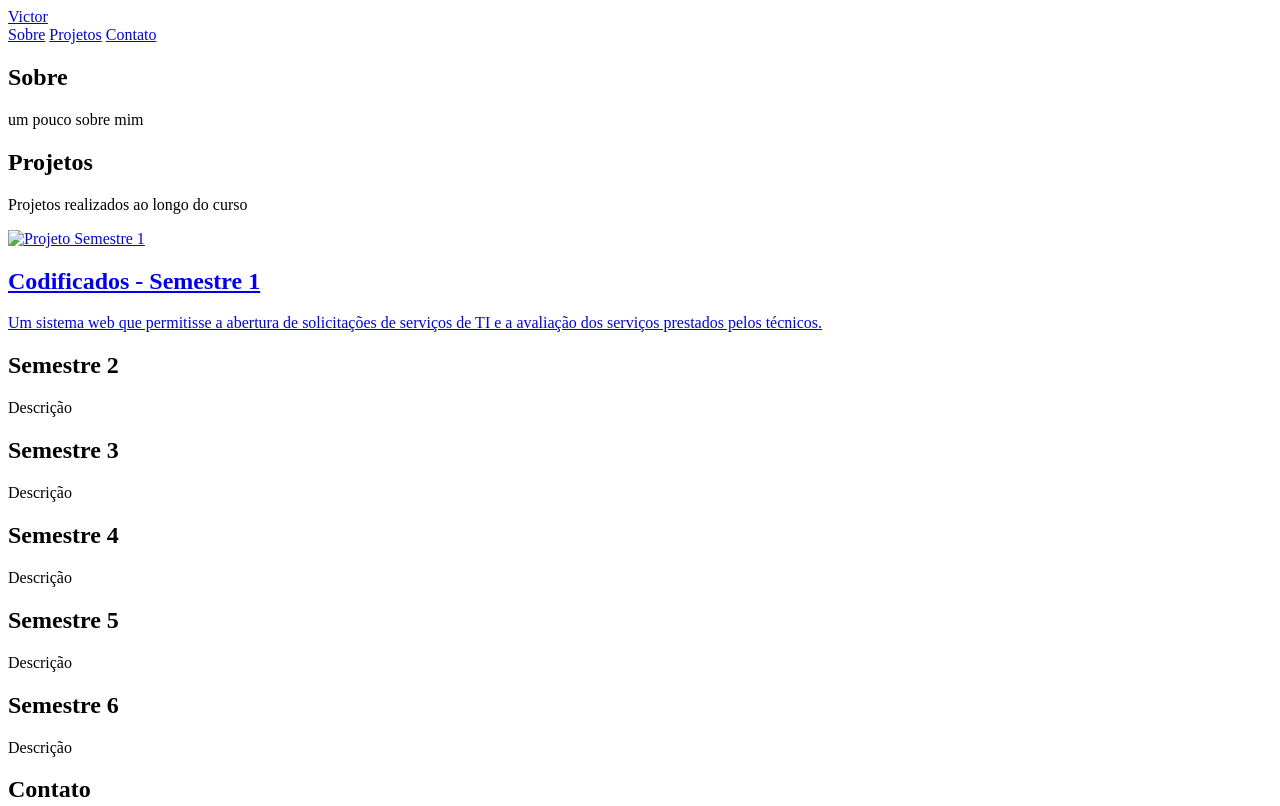
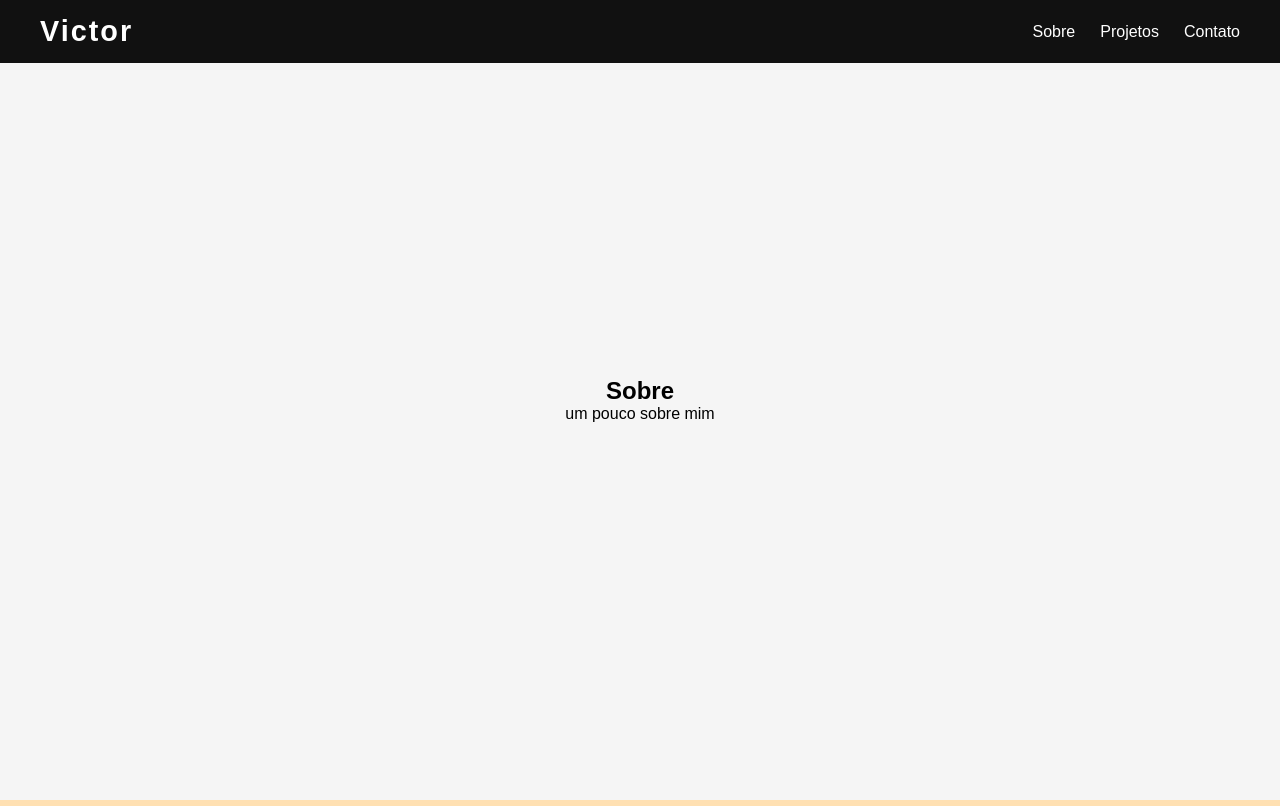
Before and after one commit to fatec-sjc-dsm-portfolio/ra1461392211023, a plain HTML site: page docs/index.html in a window 1280 px wide. Shown: the top 806 px of the page. Drawn offline with Linux system fonts and the light colour scheme; the site is published under a folder, as on GitHub Pages, so addresses that start at the root find nothing.

Commit message:
fix: ajuste no import do css e da imagem.

```diff
--- a/docs/index.html
+++ b/docs/index.html
@@ -3,7 +3,7 @@
   <head>
     <meta charset="UTF-8" />
     <meta name="viewport" content="width=device-width, initial-scale=1.0" />
-    <link rel="stylesheet" href="/docs/styles.css" />
+    <link rel="stylesheet" href="styles.css" />
     <title>Víctor Salles - Portifólio</title>
   </head>
 
@@ -35,7 +35,7 @@
           class="project-link"
         >
           <div class="project-card">
-            <img src="/docs/images/projeto1sem.png" alt="Projeto Semestre 1" />
+            <img src="images/projeto1sem.png" alt="Projeto Semestre 1" />
             <h2>Codificados - Semestre 1</h2>
             <p>
               Um sistema web que permitisse a abertura de solicitações de
```
